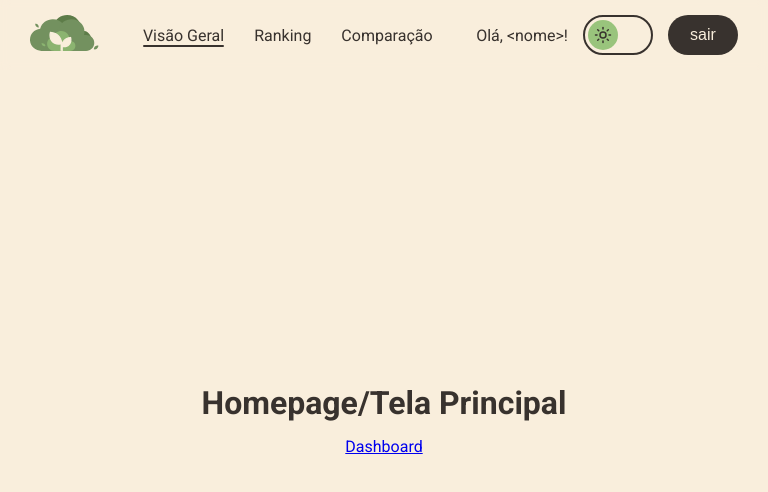
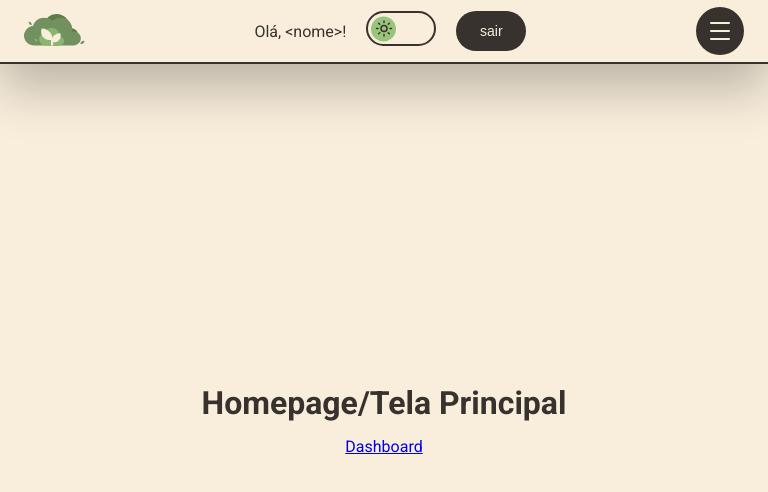
Before and after one commit to atmosabp/greener, a React (Vite) app in the folder frontend/: page /home in a window 768 px wide. Shown: the top 492 px of the page. Built offline with nearby package versions, Linux system fonts and the light colour scheme.

Commit message:
feat(landing): adiciona menu responsivo
adiconei menu responsivo para telas menores (tablets)

```diff
--- /dev/null
+++ b/frontend/src/App.css
@@ -0,0 +1,9 @@
+.banner {
+    width: 100%;
+    height: 100vh;
+    background-image: url("./assets/banner-img.png");
+    background-repeat: no-repeat;
+    background-size: cover;
+    aspect-ratio: 2/1;
+    border-radius: 30px;
+}
--- /dev/null
+++ b/frontend/src/components/footer/Footer.css
@@ -0,0 +1,36 @@
+.footer-landing{
+    background-color: var(--text);
+    border-top-left-radius: 30px;
+    border-top-right-radius: 30px;
+}
+
+.footer-landing .content{
+    display: flex;
+}
+
+.footer-landing .footer-logo{
+    flex: 1;
+}
+
+.footer-landing .footer-topics{
+    flex: 2;
+}
+
+.footer-landing .footer-topics span{
+    color: var(--background);
+    font-weight: 500;
+}
+
+.footer-landing .footer-topics a{
+    text-decoration: none;
+    color: var(--background);
+}
+
+.footer-landing.copyright{
+    color: var(--background);
+    font-size: 14px;
+}
+
+.footer-landing .copyright span{
+    color: var(--primary-light);
+}
--- a/frontend/src/components/header/Header.css
+++ b/frontend/src/components/header/Header.css
@@ -4,8 +4,10 @@
     padding: 15px 30px;
     align-items: center;
     justify-content: space-between;
-    background-color: var(--background-transparent);
+    background-color: var(--background);
+    /* precisei colocar a cor porque mesmo com o transparente, em fundos escuros fica impossível de ler!*/
     backdrop-filter: blur(5px);
+    z-index: 9999;
 }
 
 .menu-links {
@@ -24,7 +26,9 @@
     width: auto;
 }
 
-.menu-trigger {
+.menu-trigger,
+.tablet-bar,
+.scrim {
     display: none;
 }
 
@@ -80,8 +84,7 @@
     border: none;
     background-color: var(--text);
     color: var(--background);
-    font-weight: 500;
-    font-size: 16px;
+    font-size: 14px;
     justify-content: center;
     text-decoration: none;
 }
@@ -94,6 +97,10 @@ RESPONSIVIDADE
 
 /* 1. Celulares */
 @media screen and (max-width:480px) {
+    .tablet-bar {
+        display: contents;
+    }
+
     .menu-trigger {
         display: flex;
         position: fixed;
@@ -123,11 +130,10 @@ RESPONSIVIDADE
     }
 
     .menu {
+        /* Coloquei para respeitar os navegadores */
         height: 100dvh;
-        /* Coloquei para respeitar os navegadores */
         width: 40%;
         background-color: var(--background);
-        /* box-shadow: -4px 0px 4px 0px var(--shadow); */
         border-left: 2px solid var(--text);
         right: 0;
         transform: translateX(100%);
@@ -177,17 +183,148 @@ RESPONSIVIDADE
     .btn-logout {
         height: 35px;
     }
+
+    .trigger-logo {
+        display: none;
+    }
+
+    .trigger-btns {
+        display: none;
+    }
 }
 
-/* Tablets */
+/* Tablets: barra fixa + painel que cai por cima do conteúdo */
 @media screen and (min-width:481px) and (max-width: 1024px) {
+    .tablet-bar {
+        display: flex;
+        justify-content: space-between;
+        align-items: center;
+        position: fixed;
+        inset: 0 0 auto 0;
+        height: 64px;
+        padding: 0 24px;
+        background-color: var(--background);
+        border-bottom: 2px solid var(--text);
+        z-index: 1000;
+    }
+
+    .trigger-logo {
+        height: 35px;
+        width: auto;
+    }
+
+    .trigger-btns {
+        display: flex;
+        align-items: center;
+        gap: 20px;
+    }
+
+    .menu-trigger {
+        display: grid;
+        place-content: center;
+        gap: 6px;
+        width: 48px;
+        height: 48px;
+        padding: 0;
+        background: none;
+        background-color: var(--text);
+        border: none;
+        border-radius: 50%;
+        cursor: pointer;
+    }
+
+    .menu-trigger span {
+        display: block;
+        width: 20px;
+        height: 2px;
+        background-color: var(--background);
+        border-radius: 2px;
+        transition: transform 0.22s ease-out, opacity 0.15s;
+    }
+
+    .menu-trigger[aria-expanded="true"] span:nth-child(1) {
+        transform: translateY(8px) rotate(45deg);
+    }
+
+    .menu-trigger[aria-expanded="true"] span:nth-child(2) {
+        opacity: 0;
+    }
+
+    .menu-trigger[aria-expanded="true"] span:nth-child(3) {
+        transform: translateY(-8px) rotate(-45deg);
+    }
+
+    .scrim {
+        display: block;
+        position: fixed;
+        inset: 64px 0 0 0;
+        background: rgba(0, 0, 0, 0.45);
+        opacity: 0;
+        visibility: hidden;
+        transition: opacity 0.2s ease-out, visibility 0s linear 0.2s;
+        z-index: 998;
+    }
+
+    .scrim.show {
+        opacity: 1;
+        visibility: visible;
+        transition: opacity 0.2s ease-out, visibility 0s;
+    }
+
+    .menu {
+        top: 64px;
+        left: 0;
+        right: 0;
+        width: 100%;
+        height: auto;
+        margin: 0;
+        padding: 8px 24px 28px;
+        flex-direction: column;
+        align-items: stretch;
+        background-color: var(--background);
+        border-bottom: 2px solid var(--text);
+        box-shadow: 0 24px 48px rgba(0, 0, 0, 0.25);
+        transform-origin: top center;
+        transform: translateY(-100%);
+        transition: transform 0.5s ease-in-out;
+        z-index: 999;
+    }
+
+    .menu.active {
+        transform: translateY(0%);
+
+    }
+
+    .menu .logo,
+    .menu-btns {
+        display: none;
+    }
+
     .menu-links {
+        position: static;
+        transform: none;
+        display: grid;
+        grid-template-columns: repeat(2, 1fr);
+        gap: 0 32px;
+        width: 100%;
+    }
+
+    .menu-links a {
         display: flex;
-        flex-direction: row;
         align-items: center;
-        gap: 30px;
-        position: relative;
-        left: 0;
-        transform: translateX(0);
+        min-height: 56px;
+        font-size: 1.25rem;
+        border-bottom: 1px solid color-mix(in srgb, var(--text) 20%, transparent);
+    }
+
+
+
+    .menu-links a.active::before {
+        content: "";
+        width: 8px;
+        height: 8px;
+        margin-right: 12px;
+        border-radius: 50%;
+        background-color: var(--text);
     }
 }
--- a/frontend/src/components/header/Header.tsx
+++ b/frontend/src/components/header/Header.tsx
@@ -6,14 +6,23 @@ import { useEffect, useState } from "react";
 import ThemeToggle from "../themeToggle/ThemeToggle";
 import type { HeaderProps } from "../../types/header";
 
-export default function Header({ links, action, activeHref }: HeaderProps) {
+export default function Header({
+  links,
+  action,
+  message,
+  activeHref,
+}: HeaderProps) {
   const [openMenu, setOpenMenu] = useState(false);
   const [isMobile, setIsMobile] = useState<boolean>(
-    () => window.innerWidth < 481,
+    () => window.innerWidth < 1024,
   );
 
   useEffect(() => {
-    const handleResize = () => setIsMobile(window.innerWidth < 481);
+    const handleResize = () => {
+      setIsMobile(window.innerWidth < 1024);
+
+      if (window.innerWidth > 1024) setOpenMenu(false); // Para evitar bug de travar
+    };
     window.addEventListener("resize", handleResize);
     return () => window.removeEventListener("resize", handleResize);
   }, []);
@@ -23,14 +32,34 @@ export default function Header({ links, action, activeHref }: HeaderProps) {
 
   return (
     <>
+      {/* Tablet: barra fixa sempre visível - Celular: só o botão (fixo no canto) */}
+      <div className="tablet-bar">
+        <img src={logo} alt="Logo Greener" className="trigger-logo" />
+        <div className="trigger-btns">
+          {message}
+          <ThemeToggle />
+          {action}
+        </div>
         <button
+          type="button"
+          className="menu-trigger"
+          aria-label={openMenu ? "Fechar menu" : "Abrir menu"}
+          aria-expanded={openMenu}
+          aria-controls="main-menu"
           onClick={() => setOpenMenu((prev) => !prev)}
-        className="menu-trigger"
         >
           <span />
           <span />
           <span />
         </button>
+      </div>
+    {/* Para ficar escuro */}
+      <div
+        className={`scrim ${openMenu ? "show" : ""}`}
+        onClick={closeMenu}
+        aria-hidden="true"
+      />
+
       <header className={`menu ${openMenu ? "active" : ""}`}>
         <img src={headerImage} alt="Logo Greener" className="logo" />
         <nav className="menu-links">
@@ -57,7 +86,7 @@ export default function Header({ links, action, activeHref }: HeaderProps) {
           )}
         </nav>
         <div className="menu-btns">
-          <span>Olá, &lt;nome&gt;!</span>
+          {message}
           <ThemeToggle />
           {action}
         </div>
--- a/frontend/src/components/header/appHeader.tsx
+++ b/frontend/src/components/header/appHeader.tsx
@@ -13,6 +13,7 @@ export default function AppHeader() {
     <Header
       links={appLinks}
       action={<button className="btn-logout">sair</button>}
+      message={<span>Olá, &lt;nome&gt;!</span>}
     />
   );
 }
--- a/frontend/src/components/header/landingHeader.tsx
+++ b/frontend/src/components/header/landingHeader.tsx
@@ -4,9 +4,10 @@ import type { HeaderLink } from "../../types/header";
 
 // Navegação entre seções
 const landingLinks: HeaderLink[] = [
-  { href: "#general", label: "Visão Geral" },
-  { href: "#about", label: "Sobre" },
+  { href: "#general", label: "O que é" },
+  { href: "#mission", label: "Missão" },
   { href: "#functions", label: "Funcionalidades" },
+  { href: "#result", label: "Resultado" },
 ];
 
 export default function LandingHeader() {
@@ -15,7 +16,7 @@ export default function LandingHeader() {
       links={landingLinks}
       action={
         <Link to="/login" className="btn-logout">
-          entrar
+          login
         </Link>
       }
     />
--- a/frontend/src/components/themeToggle/ThemeToggle.css
+++ b/frontend/src/components/themeToggle/ThemeToggle.css
@@ -142,3 +142,55 @@
         cursor: pointer;
     }
 }
+
+@media screen and (min-width:481px) and (max-width: 1024px) {
+
+    .btn-theme {
+        height: 35px;
+    }
+
+    .btn-theme .toggle {
+        height: 25px;
+        width: 25px;
+    }
+
+    .themes-wrapper {
+        position: absolute;
+        top: 0;
+        left: calc(100% - 20px);
+        width: 100px;
+        height: 35px;
+        overflow: hidden;
+        z-index: 1;
+        pointer-events: none;
+    }
+
+    .themes {
+        box-sizing: border-box;
+        width: 100px;
+        height: 35px;
+        padding: 5px 5px 5px 25px;
+        border: 2px solid var(--text);
+        /* border-right: none; */
+        border-top-right-radius: 20px;
+        border-bottom-right-radius: 20px;
+        border-bottom-left-radius: 0px;
+        transform: translateY(0);
+        transform: translateX(-100%);
+        display: flex;
+        align-items: center;
+        justify-content: flex-start;
+        gap: 5px;
+    }
+
+    .toggle-theme:hover .themes {
+        transform: translateX(0%);
+    }
+
+    .menu .logo{
+        width: 10rem;
+        height: auto;
+        /* height: 4rem; */
+        object-fit: contain;
+    }
+}
--- a/frontend/src/index.css
+++ b/frontend/src/index.css
@@ -13,7 +13,8 @@
 :root,
 [data-theme="light"][data-palette="green"] {
   --background: #F9EEDC;
-  --background-transparent: hsla(37, 71%, 92%, 0.5);
+  --background-transparent: #38322E;
+  --banner-shadow: rgb(56, 50, 46,0.15);
   --shadow: rgba(145, 124, 110, 0.5);
   --text: #38322E;
 
@@ -72,6 +73,7 @@
 [data-theme="dark"][data-palette="blue"] {
   --background: #262E30;
   --background-transparent: rgb(38, 46, 48, 0.5);
+
   --shadow: rgba(43, 43, 43, 0.5);
   --text: #F9EEDC;
 
--- a/frontend/src/types/header.ts
+++ b/frontend/src/types/header.ts
@@ -3,5 +3,6 @@ export type HeaderLink = { label: string; to: string } | { label: string; href:
 export interface HeaderProps {
   links: HeaderLink[];
   action: React.ReactNode;
+  message?: React.ReactNode;
   activeHref?: string; // opcional: link ativo (para a landing)
 }
```
Also changed, not shown: frontend/src/App.tsx (+16 -3 lines), frontend/src/components/footer/Footer.tsx (added, +43 -0 lines), frontend/src/assets/banner-img.png (added). Lines whose indentation alone changed are shown as unchanged.
